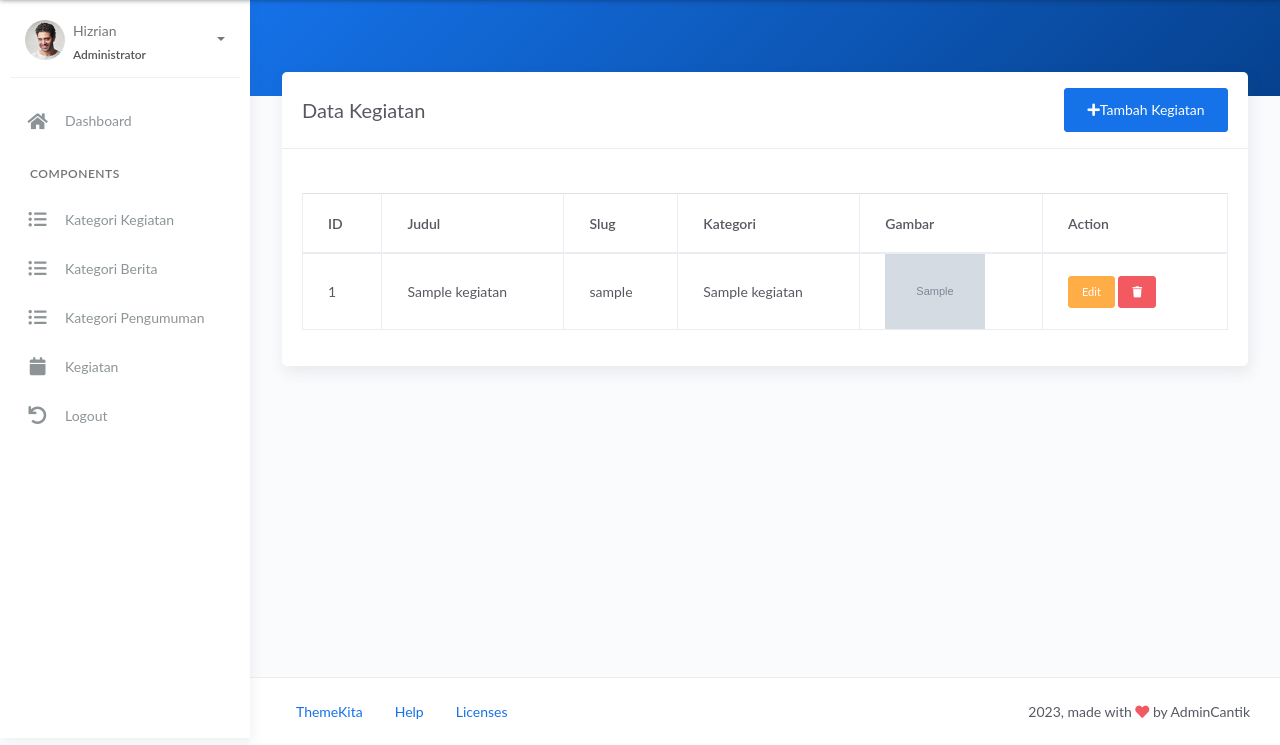
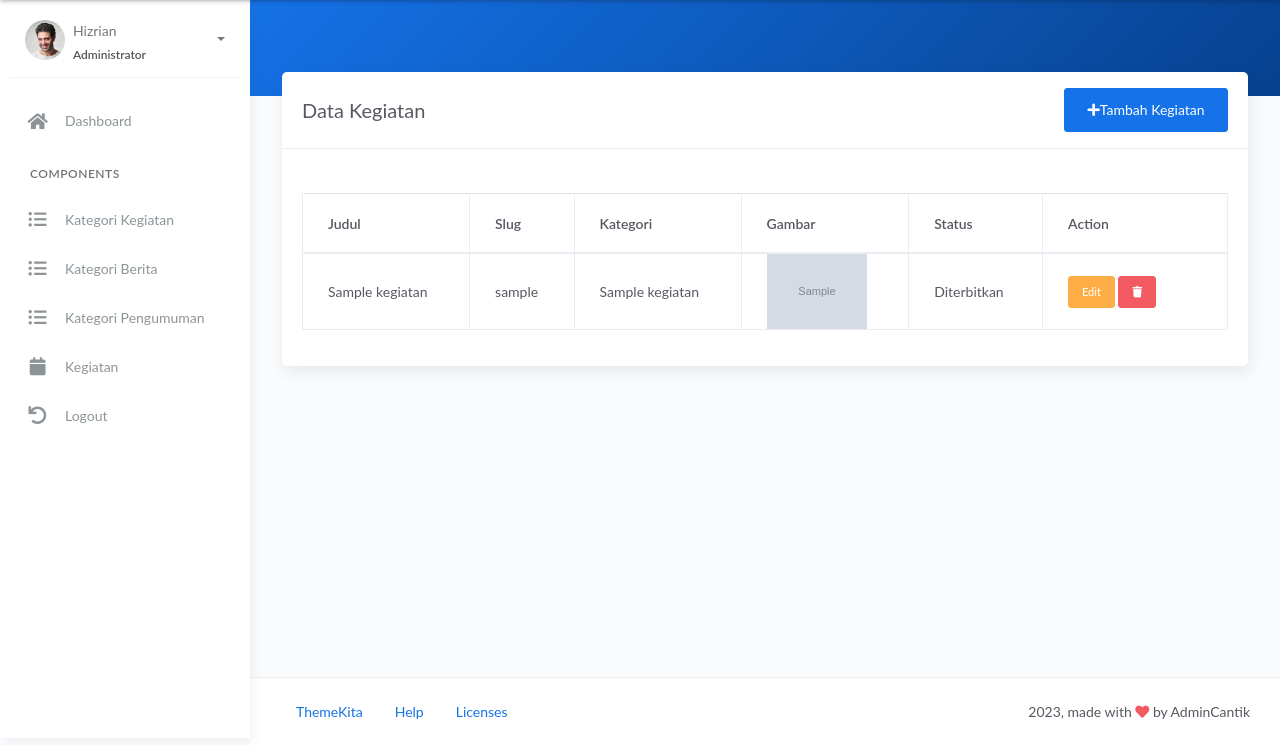
Before and after one commit to SyahiraIsnaeni/sd-bintangjuara, a Laravel app: page /kegiatan in a window 1280 px wide. Shown: the part 62-807 px from the top of the page. Run offline with Laravel 9, Linux system fonts and the light colour scheme; a user stored in the database is signed in; tables that the repository leaves empty hold one stand-in row (values such as "Sample post"); grey boxes marked "Sample" are stand-in pictures; style sheets or scripts are compiled from the project's sources; some libraries are stand-ins or nearby versions.

Commit message:
Mengubah beberapa fitur Kegiatan

```diff
--- a/resources/views/backend/back/kegiatan/index.blade.php
+++ b/resources/views/backend/back/kegiatan/index.blade.php
@@ -30,22 +30,28 @@
 					    <table class="table table-bordered">
                         <thead>
                             <tr>
-                                <th>ID</th>
                                 <th>Judul</th>
                                 <th>Slug</th>
                                 <th>Kategori</th>
                                 <th>Gambar</th>
+                                <th>Status</th>
                                 <th style="width:20%">Action</th>
                             </tr>
                         </thead>
                             <tbody>
                             @forelse ($kegiatan as $row)
                                 <tr>
-                                    <td>{{ $row->id}}</td>
                                     <td>{{ $row->judul}}</td>
                                     <td>{{ $row->slug}}</td>
                                     <td>{{ $row->kategori_kegiatan->nama_kategori}}</td>
                                     <td><img src="{{asset('uploads/'.$row->gambar_artikel) }}" width="100"></td>
+                                    <td>
+                                        @if ($row->is_active == '1')
+                                        Diterbitkan
+                                        @else
+                                        Draf
+                                        @endif
+                                    </td>
                                     <td>
                                         <a href="{{route('kegiatan.edit', $row->id) }}"
                                         class="btn btn-warning btn-sm">Edit</a>
```
Also changed, not shown: public/uploads/kegiatan/g3zLnfbhI0P4RrbUrDfnP5B6dmqgb1iqQHUSZzOw.jpg (added), 2 other files.
